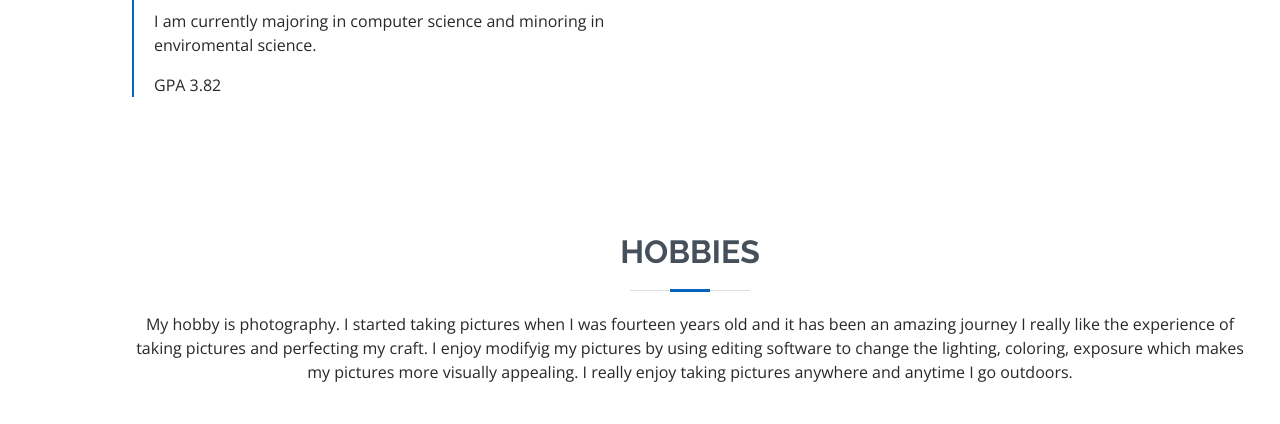
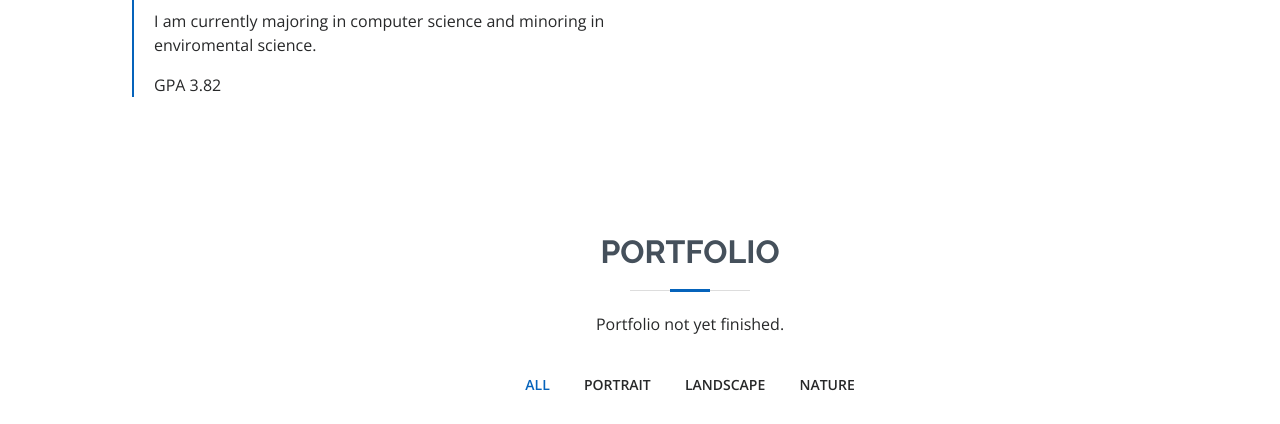
Before and after one commit to Wemisiu/Resume, a Flask app: page / in a window 1280 px wide. Shown: the part 3200-3624 px from the top of the page. Run offline with Flask 3, Linux system fonts and the light colour scheme; some libraries are stand-ins or nearby versions.

Commit message:
Making new Portfolio

```diff
--- a/templates/index.html
+++ b/templates/index.html
@@ -316,16 +316,13 @@
     </section><!-- End Resume Section -->
 
     <!-- ======= Photography Section ======= -->
-    <section id="portfolio" class="portfolio section-bg">
+     <section id="portfolio" class="portfolio section-bg">
       <div class="container" data-aos="fade-up">
 
         <div class="section-title">
-          <h2>Hobbies</h2>
-          <p> My hobby is photography. I started taking pictures when I was fourteen years old
-            and it has been an amazing journey I really like the experience of taking pictures and perfecting my craft.
-            I enjoy modifyig my pictures by using editing software to change the lighting, coloring, exposure which makes my pictures more visually appealing. I really enjoy taking pictures anywhere and anytime I go outdoors.
-
-
+          <h2>Portfolio</h2>
+          <p>
+          Portfolio not yet finished.
 
           </p>
         </div>
@@ -343,7 +340,7 @@
 
         <div class="row portfolio-container" data-aos="fade-up" data-aos-delay="200">
 
-          <div class="col-lg-4 col-md-6 portfolio-item filter-app">
+           <div class="col-lg-4 col-md-6 portfolio-item filter-app">
             <div class="portfolio-wrap">
               <img src="static/img/portfolio/portfolio-1.jpg" class="img-fluid" alt="">
               <div class="portfolio-info">
@@ -586,7 +583,7 @@
           </div>
 
 
-          <!-- <div class="col-lg-4 col-md-6 portfolio-item filter-web">
+          <div class="col-lg-4 col-md-6 portfolio-item filter-web">
             <div class="portfolio-wrap">
               <img src="static/img/portfolio/portfolio-18.jpg" class="img-fluid" alt="">
               <div class="portfolio-info">
@@ -600,7 +597,13 @@
             </div>
           </div>
 
-           -->
+
+
+
+
+
+
+
 
 
 
@@ -610,6 +613,9 @@
 
       </div>
     </section><!-- End Portfolio Section -->
+
+
+
 
     <!-- ======= Interships Section ======= -->
     <section id="services" class="services">
```
Also changed, not shown: static/img/portfolio/200portfolio-4.jpg (deleted), static/img/portfolio/portfolio-01.jpg (added), static/img/portfolio/portfolio-03.jpg (added), static/img/portfolio/portfolio-08.jpg (added), static/img/portfolio/portfolio-4.jpg (deleted), 5 other files.
